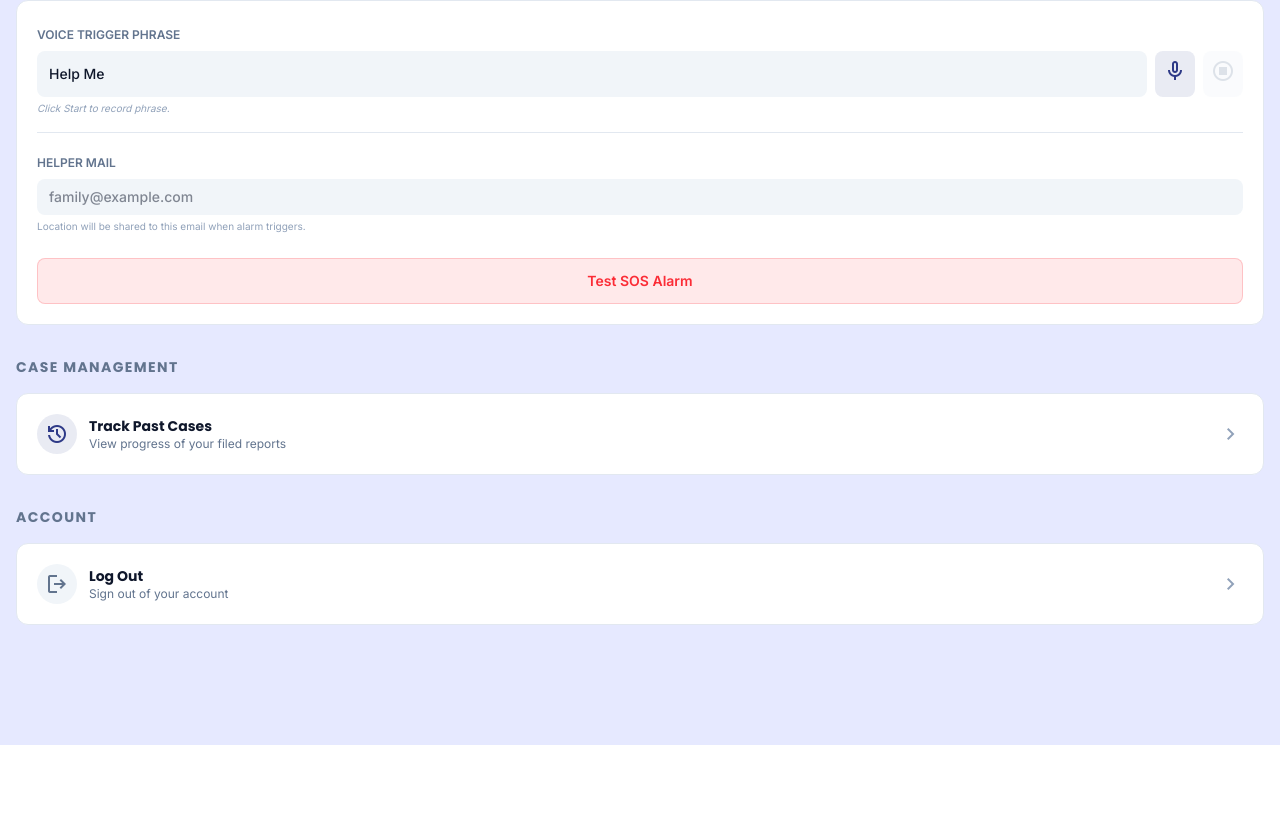
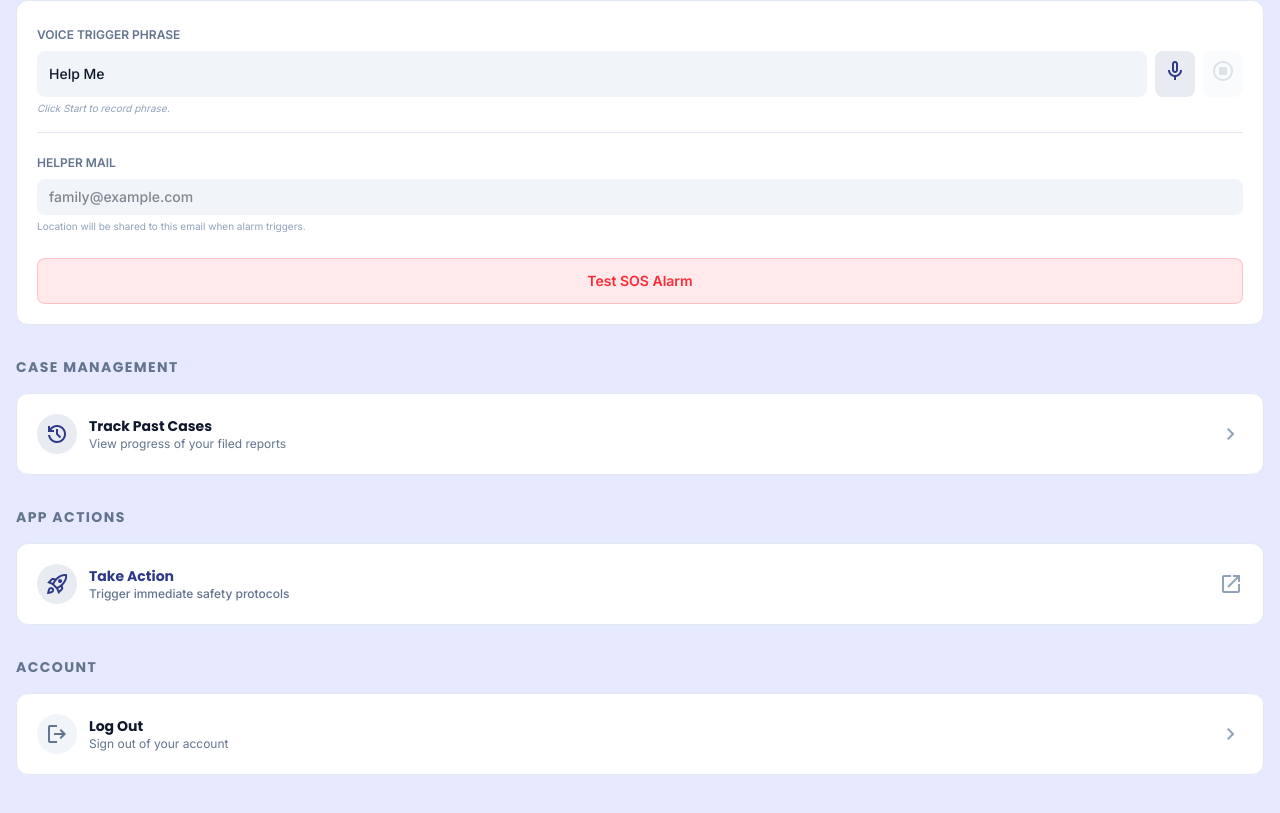
Before and after one commit to Kishoreramu25/safe-her-1, a React (Vite) app: page /settings in a window 1280 px wide. Shown: the part 1115-1928 px from the top of the page. Before the commit the page ends 1860 px from the top, so only its background shows below. Built offline with nearby package versions, Linux system fonts and the light colour scheme; no server answers.

Commit message:
Add Take Action button to Settings page

```diff
--- a/src/pages/Settings.tsx
+++ b/src/pages/Settings.tsx
@@ -311,6 +311,26 @@ const Settings: React.FC = () => {
                     </div>
                 </section>
 
+                {/* App Actions Section */}
+                <section>
+                    <h2 className="text-sm font-bold uppercase tracking-widest text-slate-500 mb-4">App Actions</h2>
+                    <div className="bg-white dark:bg-slate-900/40 border border-slate-200 dark:border-slate-800 rounded-xl p-1">
+                        <button
+                            onClick={() => window.open('https://safe-her-2.vercel.app/', '_blank')}
+                            className="w-full flex items-center gap-3 p-4 text-left hover:bg-slate-50 dark:hover:bg-slate-800/50 rounded-lg transition-colors group text-primary font-bold"
+                        >
+                            <div className="size-10 rounded-full bg-primary/10 flex items-center justify-center group-hover:bg-primary/20 transition-colors">
+                                <span className="material-symbols-outlined">rocket_launch</span>
+                            </div>
+                            <div className="flex-1">
+                                <h3 className="text-sm">Take Action</h3>
+                                <p className="text-xs text-slate-500 font-medium tracking-normal">Trigger immediate safety protocols</p>
+                            </div>
+                            <span className="material-symbols-outlined text-slate-400 text-lg">open_in_new</span>
+                        </button>
+                    </div>
+                </section>
+
                 {/* Account Actions */}
                 <section>
                     <h2 className="text-sm font-bold uppercase tracking-widest text-slate-500 mb-4">Account</h2>
```
